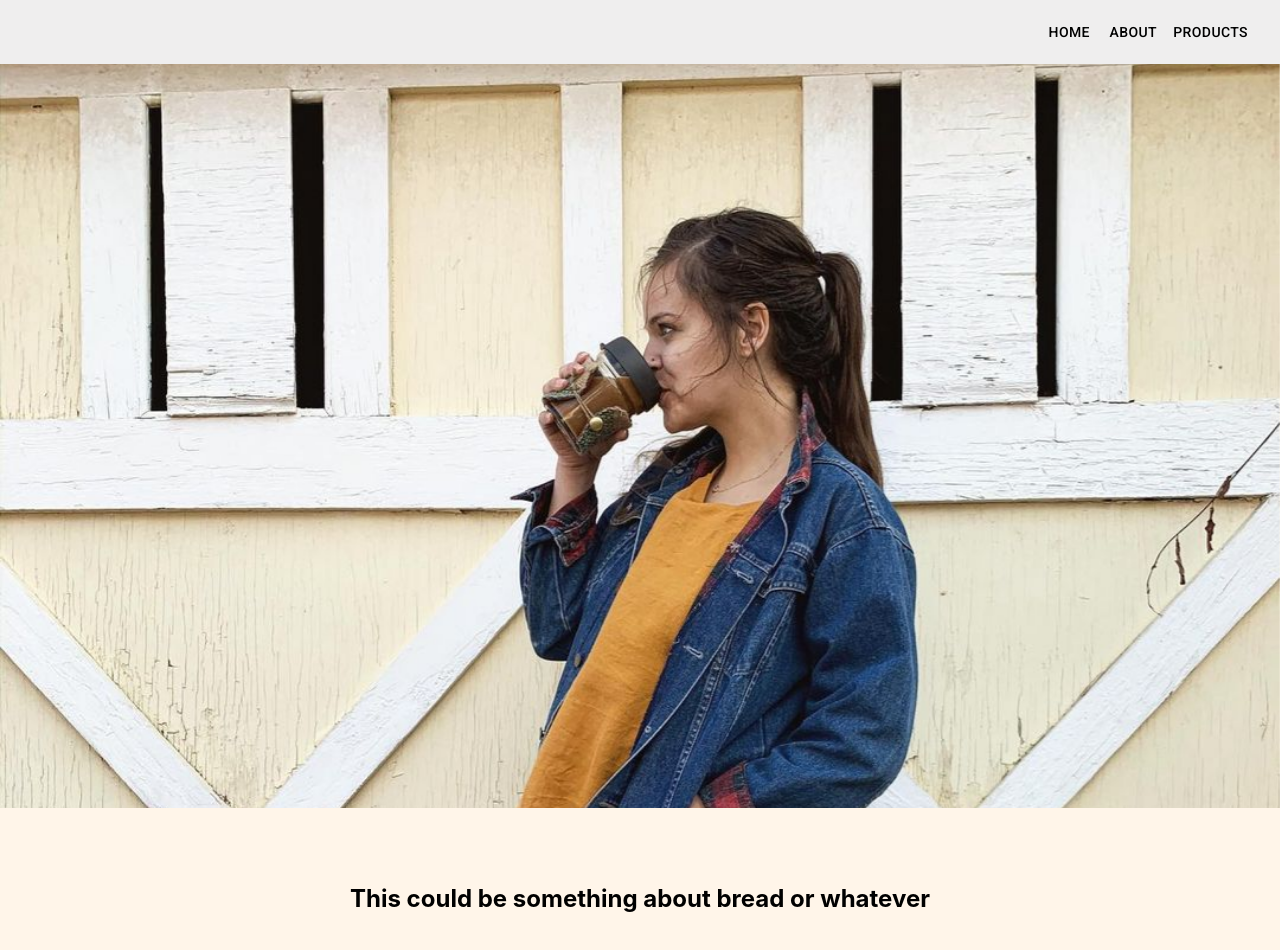
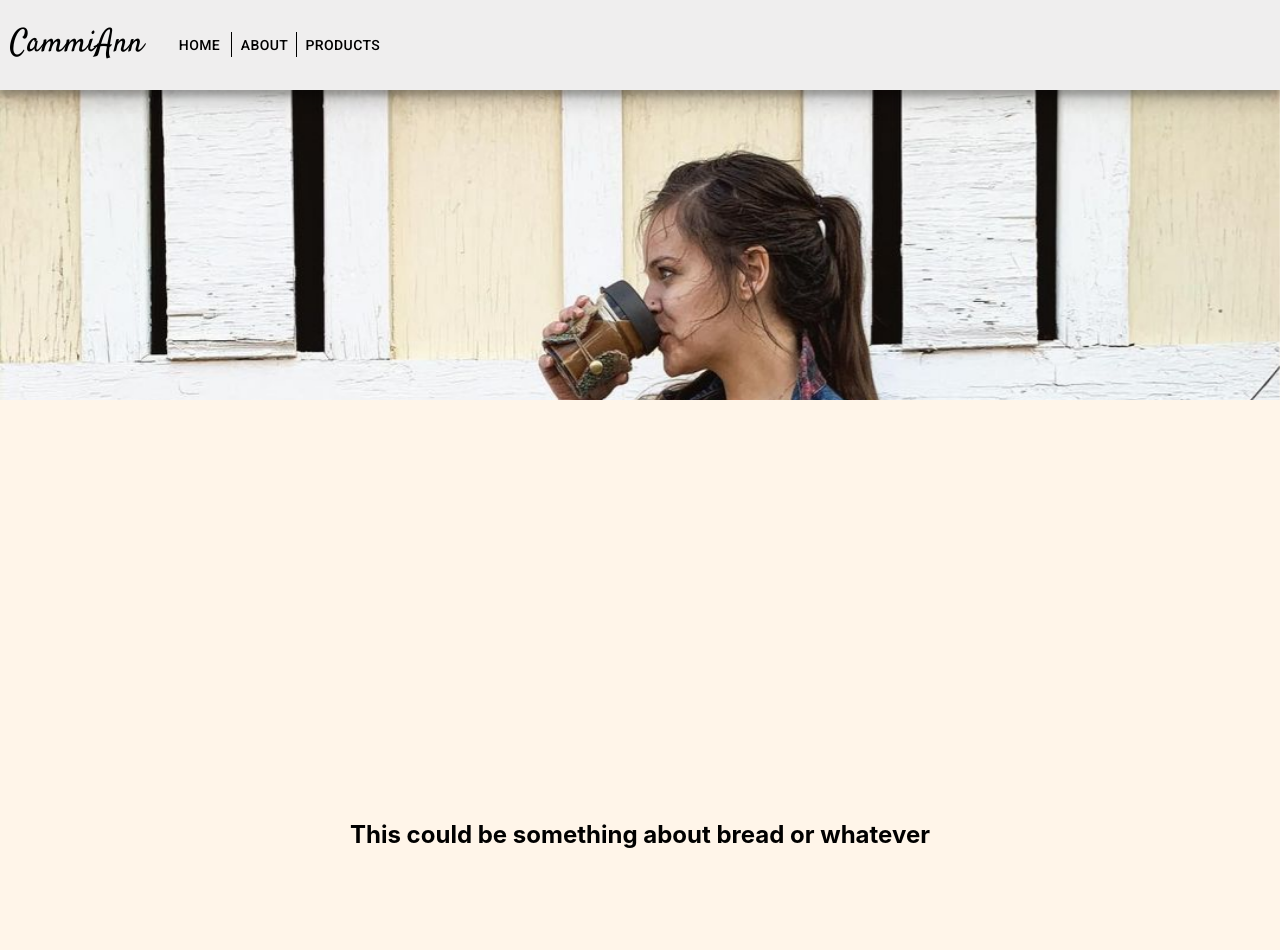
Before and after one commit to mdreesen/cammiann, a React (Create React App) app: page / in a window 1280 px wide. Shown: the top 950 px of the page. Built offline with nearby package versions, Linux system fonts and the light colour scheme.

Commit message:
added line dividers along with font-family for navbar

```diff
--- a/public/index.html
+++ b/public/index.html
@@ -1,18 +1,22 @@
 <!DOCTYPE html>
 <html lang="en">
+
 <head>
   <meta charset="utf-8" />
   <link rel="icon" href="%PUBLIC_URL%/favicon.ico" />
   <meta name="viewport" content="width=device-width, initial-scale=1" />
   <meta name="theme-color" content="#000000" />
-    <meta
-      name="description"
-      content="Web site created using create-react-app"
-    />
+  <meta name="description" content="Web site created using create-react-app" />
 
   <!-- Material UI -->
   <!-- Roboto font for Material UI -->
   <link rel="stylesheet" href="https://fonts.googleapis.com/css?family=Roboto:300,400,500,700&display=swap" />
+  <link rel="preconnect" href="https://fonts.googleapis.com">
+  <link rel="preconnect" href="https://fonts.gstatic.com" crossorigin>
+  <!-- -->
+  <!-- Montserrat, Satisfy -->
+  <link href="https://fonts.googleapis.com/css2?family=Montserrat:wght@200&family=Satisfy&display=swap"
+    rel="stylesheet">
   <!-- Font Icons with Material UI-->
   <link rel="stylesheet" href="https://fonts.googleapis.com/icon?family=Material+Icons" />
 
@@ -34,6 +38,7 @@
     -->
   <title>React App</title>
 </head>
+
 <body>
   <noscript>You need to enable JavaScript to run this app.</noscript>
   <div id="root"></div>
@@ -48,4 +53,5 @@
       To create a production bundle, use `npm run build` or `yarn build`.
     -->
 </body>
+
 </html>
--- a/src/components/Navbar/index.js
+++ b/src/components/Navbar/index.js
@@ -10,9 +10,12 @@ export default function ButtonAppBar() {
   return (
     <div className="navbar">
       <AppBar position="static">
+      <h1>CammiAnn</h1>
         <Toolbar className="navButtons">
           <Button href="/" color="inherit">Home</Button>
+          <div className="nav_divider"></div>
           <Button href="/about" color="inherit">About</Button>
+          <div className="nav_divider"></div>
           <Button href="/about" color="inherit">Products</Button>
         </Toolbar>
       </AppBar>
--- a/src/components/Navbar/navbar.css
+++ b/src/components/Navbar/navbar.css
@@ -4,6 +4,26 @@
     box-shadow: rgba(0, 0, 0, 0.19) 0px 10px 20px, rgba(0, 0, 0, 0.23) 0px 6px 6px !important;
 }
 
+.MuiAppBar-positionStatic {
+    position: fixed !important;
+}
+
 .navButtons {
     justify-content: end;
 }
+
+.MuiAppBar-root {
+    top: 0 !important;
+    flex-direction: row !important;
+}
+
+h1 {
+    font-family: 'Satisfy', sans-serif;
+    padding-left: 10px;
+    font-weight: 100;
+}
+
+.nav_divider {
+    border-right: solid 1px;
+    height: 25px;
+}
--- a/src/index.css
+++ b/src/index.css
@@ -22,7 +22,7 @@ section {
 }
 
 .parallax-content {
-  height: 93vh;
+  height: 50vh;
 }
 
 code {
```
Also changed, not shown: 1 other file (tests, documents, lock files or other folders). Lines whose indentation alone changed are shown as unchanged.
